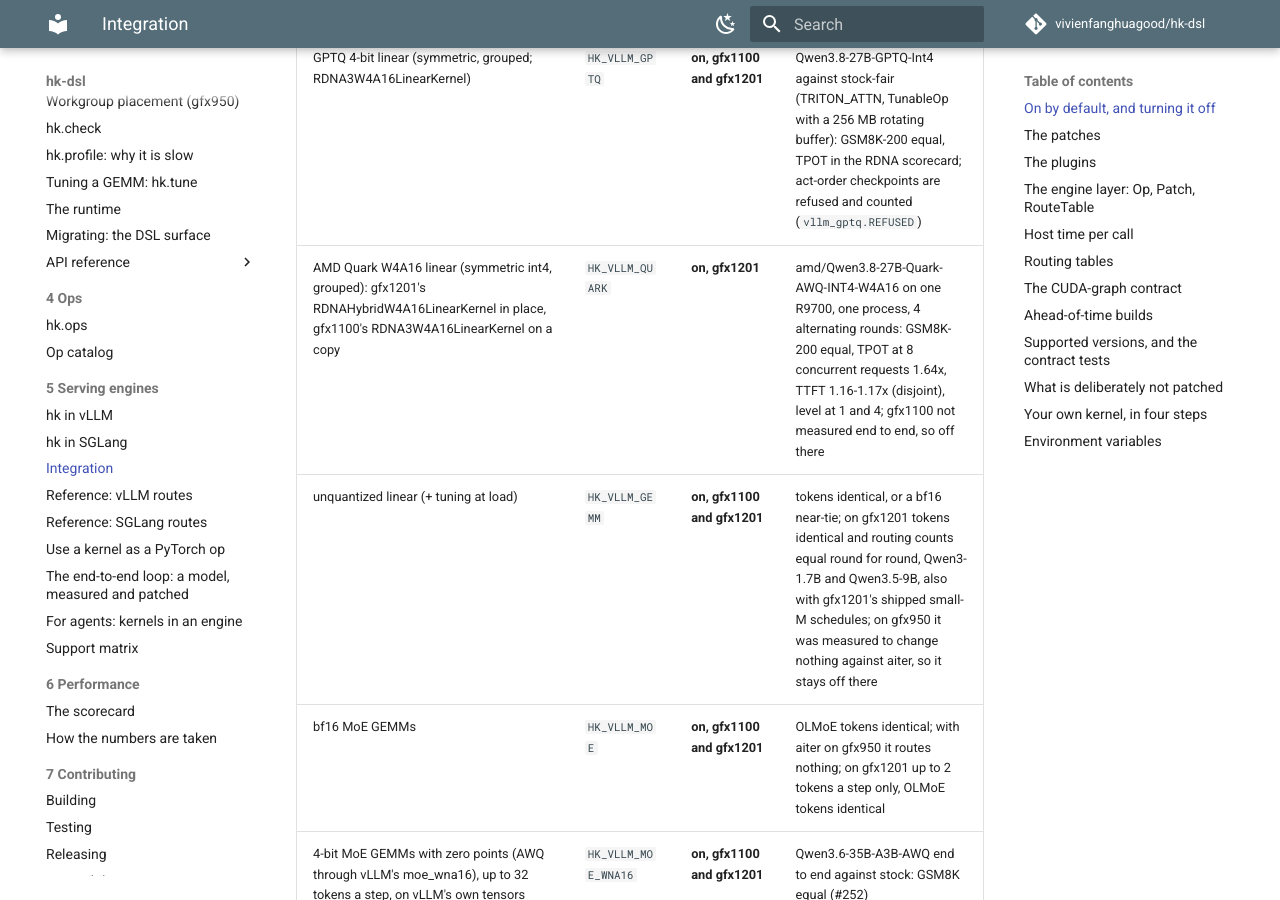
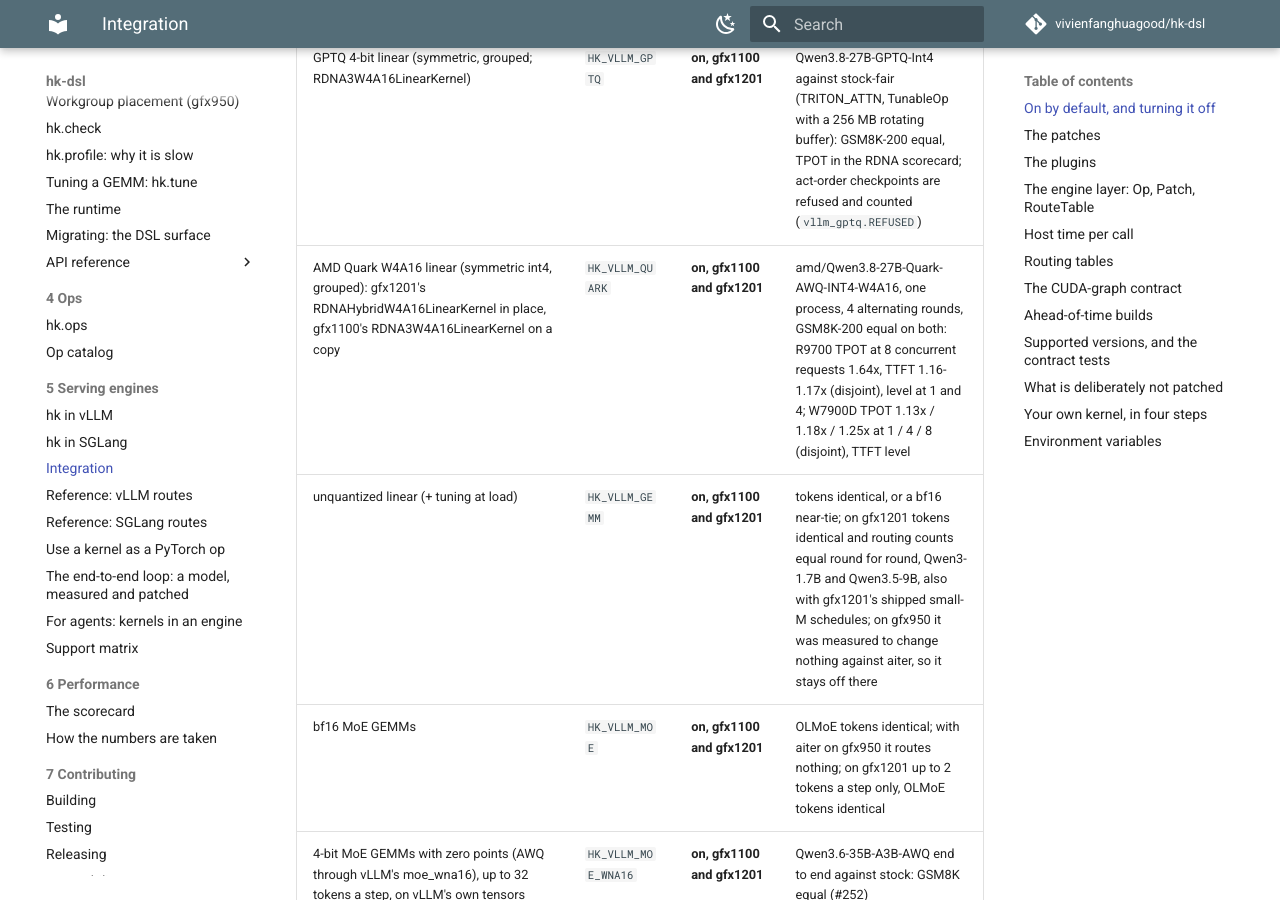
Before and after one commit to vivienfanghuagood/hk-dsl, an MkDocs documentation site: the page built from docs/integration.md, in a window 1280 px wide and 900 px high, scrolled down 1720 px. Built offline with MkDocs 1.6.1 and Material for MkDocs 9.7.7, drawn with Linux system fonts in a browser that asks for light colours; comment, search, counter and statistics services are not loaded; some of the changed text lies outside the part shown.

Commit message:
vllm_quark: on by default on gfx1100 too (W7900D e2e: TPOT 1.13-1.25x, GSM8K equal)
amd/Qwen3.8-27B-Quark-AWQ-INT4-W4A16 on one W7900D in the MiniCPM-V vLLM
image (it has QuarkW4A16Int4), one process, engines rebuilt per arm, 4 ABBA
rounds, stock TunableOp 2/2: TPOT 27.26 -> 24.20 ms (1.13x), 1.18x and 1.25x
at 4 and 8 concurrent requests (all disjoint), TTFT level (prefill stays
vLLM's on gfx1100), GSM8K-200 96.0% both, 0 discordant. GPU test of the
gfx1100 path (repack_quark's copy at group 128 on hk's decode GEMM) and its
coverage row; passes on a W7900D.

Co-Authored-By: Claude <noreply@anthropic.com>

```diff
--- a/docs/integration.md
+++ b/docs/integration.md
@@ -50,7 +50,7 @@ and which rule decided.
 | DeepSeek-V4.1 index layers under `--monokernel`: one launch for the compressor, indexer K / Q, logits and top-k, at decode steps of up to 8 rows | `HK_VLLM_DSV41_INDEX` | **on, gfx950** | caches and q byte-identical to vLLM's chain in vLLM, top-k sets equal ([the index launch](vllm-routes.md#the-deepseek-v41-index-launch)); with `--monokernel` and hk's other default routes, real-weight GSM8K-1319 within stock's noise (McNemar p >= 0.39) |
 | AWQ 4-bit linear | `HK_VLLM_INT4` | **on, gfx1100, gfx950 and gfx1201** | greedy tokens identical to stock's, Qwen3-8B/14B-AWQ; on gfx1201 Qwen3-8B-AWQ tokens identical |
 | GPTQ 4-bit linear (symmetric, grouped; RDNA3W4A16LinearKernel) | `HK_VLLM_GPTQ` | **on, gfx1100 and gfx1201** | Qwen3.8-27B-GPTQ-Int4 against stock-fair (TRITON_ATTN, TunableOp with a 256 MB rotating buffer): GSM8K-200 equal, TPOT in the RDNA scorecard; act-order checkpoints are refused and counted (`vllm_gptq.REFUSED`) |
-| AMD Quark W4A16 linear (symmetric int4, grouped): gfx1201's RDNAHybridW4A16LinearKernel in place, gfx1100's RDNA3W4A16LinearKernel on a copy | `HK_VLLM_QUARK` | **on, gfx1201** | amd/Qwen3.8-27B-Quark-AWQ-INT4-W4A16 on one R9700, one process, 4 alternating rounds: GSM8K-200 equal, TPOT at 8 concurrent requests 1.64x, TTFT 1.16-1.17x (disjoint), level at 1 and 4; gfx1100 not measured end to end, so off there |
+| AMD Quark W4A16 linear (symmetric int4, grouped): gfx1201's RDNAHybridW4A16LinearKernel in place, gfx1100's RDNA3W4A16LinearKernel on a copy | `HK_VLLM_QUARK` | **on, gfx1100 and gfx1201** | amd/Qwen3.8-27B-Quark-AWQ-INT4-W4A16, one process, 4 alternating rounds, GSM8K-200 equal on both: R9700 TPOT at 8 concurrent requests 1.64x, TTFT 1.16-1.17x (disjoint), level at 1 and 4; W7900D TPOT 1.13x / 1.18x / 1.25x at 1 / 4 / 8 (disjoint), TTFT level |
 | unquantized linear (+ tuning at load) | `HK_VLLM_GEMM` | **on, gfx1100 and gfx1201** | tokens identical, or a bf16 near-tie; on gfx1201 tokens identical and routing counts equal round for round, Qwen3-1.7B and Qwen3.5-9B, also with gfx1201's shipped small-M schedules; on gfx950 it was measured to change nothing against aiter, so it stays off there |
 | bf16 MoE GEMMs | `HK_VLLM_MOE` | **on, gfx1100 and gfx1201** | OLMoE tokens identical; with aiter on gfx950 it routes nothing; on gfx1201 up to 2 tokens a step only, OLMoE tokens identical |
 | 4-bit MoE GEMMs with zero points (AWQ through vLLM's moe_wna16), up to 32 tokens a step, on vLLM's own tensors | `HK_VLLM_MOE_WNA16` | **on, gfx1100 and gfx1201** | Qwen3.6-35B-A3B-AWQ end to end against stock: GSM8K equal (#252) |
@@ -142,7 +142,7 @@ first compile in each process prints one line:
 | 4-bit MoE GEMMs (moe_wna16) | `vllm_moe_wna16.py` | `invoke_fused_moe_wna16_triton_kernel` and `try_get_optimal_moe_config`, rebound by identity | `HK_VLLM_MOE_WNA16` (on, gfx1100 and gfx1201) |
 | AWQ linear layers | `vllm_int4.py` | `AutoAWQLinearMethod.process_weights_after_loading` and `.apply` | `HK_VLLM_INT4` (on) |
 | GPTQ linear layers | `vllm_gptq.py` | `AutoGPTQLinearMethod.process_weights_after_loading` and `.apply` | `HK_VLLM_GPTQ` (on, gfx1100 and gfx1201) |
-| Quark W4A16 linear layers | `vllm_quark.py` | `QuarkW4A16Int4.process_weights_after_loading` and `.apply_weights` | `HK_VLLM_QUARK` (on, gfx1201) |
+| Quark W4A16 linear layers | `vllm_quark.py` | `QuarkW4A16Int4.process_weights_after_loading` and `.apply_weights` | `HK_VLLM_QUARK` (on, gfx1100 and gfx1201) |
 | MXFP8 linear layers | `vllm_mxfp8.py` | `RocmDotScaledMxfp8LinearKernel.process_weights_after_loading` and `.apply_weights` | `HK_VLLM_MXFP8` (on, gfx950) |
 | MXFP4 MoE, a8w4 | `vllm_moe_a8w4.py` | `aiter.fused_moe.fused_moe`, with its signature | `HK_VLLM_MOE_A8W4` (on, gfx950) |
 | DeepSeek-V4.1 index layers, `--monokernel` | `vllm_dsv41_index.py` | `mono_decode._select`, through an import hook | `HK_VLLM_DSV41_INDEX` (on, gfx950) |
@@ -642,7 +642,7 @@ not restate it:
 | `HK_VLLM_INT4` | `_vllm_plugin.py` | route AWQ linear layers: fp16/bf16 batches up to 64 tokens on hk's decode GEMM, and on gfx1201 fp16 batches of 65-512 tokens on the large-batch form (a route) |
 | `HK_VLLM_INT4_LARGE_MAX_M` | `vllm_int4.py` | the most tokens a batch takes the large-batch W4A16 form at (default 512 on gfx1201, unused elsewhere); `0`: the form off |
 | `HK_VLLM_GPTQ` | `_vllm_plugin.py` | route 4-bit symmetric GPTQ layers' fp16/bf16 batches of 1-64 tokens (a route) |
-| `HK_VLLM_QUARK` | `_vllm_plugin.py` | route AMD Quark W4A16 (symmetric int4) layers: on gfx1201's RDNAHybridW4A16LinearKernel the fp16 batches vLLM runs on Triton, on hk's 4-bit forms in place; on gfx1100's RDNA3W4A16LinearKernel 16-bit batches of 1-64 tokens on hk's decode GEMM (a route; on, gfx1201) |
+| `HK_VLLM_QUARK` | `_vllm_plugin.py` | route AMD Quark W4A16 (symmetric int4) layers: on gfx1201's RDNAHybridW4A16LinearKernel the fp16 batches vLLM runs on Triton, on hk's 4-bit forms in place; on gfx1100's RDNA3W4A16LinearKernel 16-bit batches of 1-64 tokens on hk's decode GEMM (a route; on, gfx1100 and gfx1201) |
 | `HK_VLLM_MXFP8` | `_vllm_plugin.py` | DeepSeek-V4.1's block-scaled MXFP8 linear layers at M >= 2048, two shapes from their own M (`vllm_mxfp8.MIN_M_NK`), six with measured M ranges below that (`vllm_mxfp8.RANGES`) (a route) |
 | `HK_MXFP8_ANY` | `vllm_mxfp8.py` | `1`: the MXFP8 route takes any (N, K) of whole tiles, not only the measured TP2 shapes (default off) |
 | `HK_VLLM_MOE_A8W4` | `_vllm_plugin.py` | DeepSeek-V4.1's AITER a8w4 MoE at M >= `HK_MOE_A8W4_MIN_M` (2560) (a route) |
```
Also changed, not shown: CHANGELOG.md (+2 -0 lines), README.md (+1 -1 lines), docs/ops.md (+1 -1 lines), docs/positioning.md (+1 -1 lines), docs/support-matrix.md (+4 -4 lines), docs/supported-hardware.md (+2 -2 lines), 5 other files.
